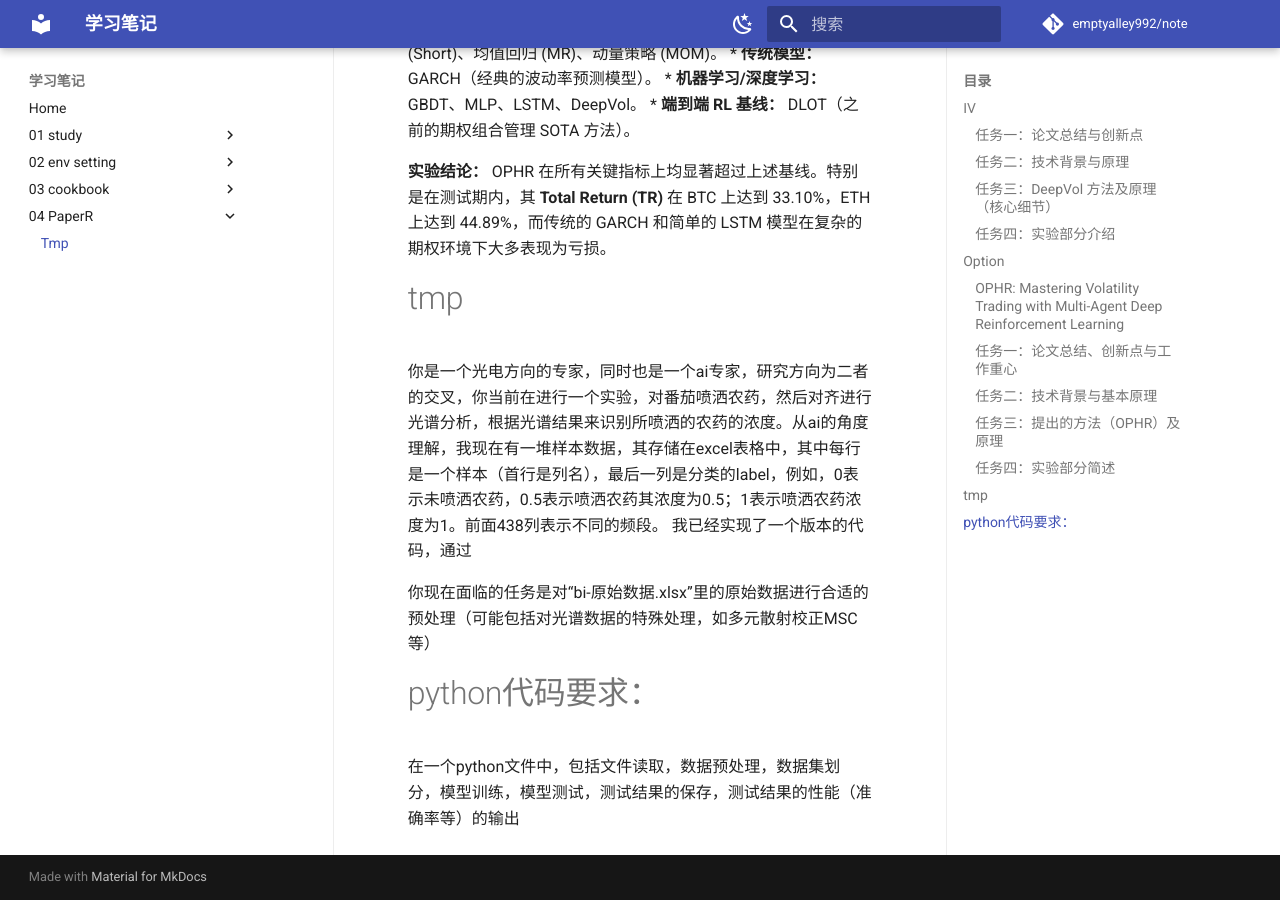
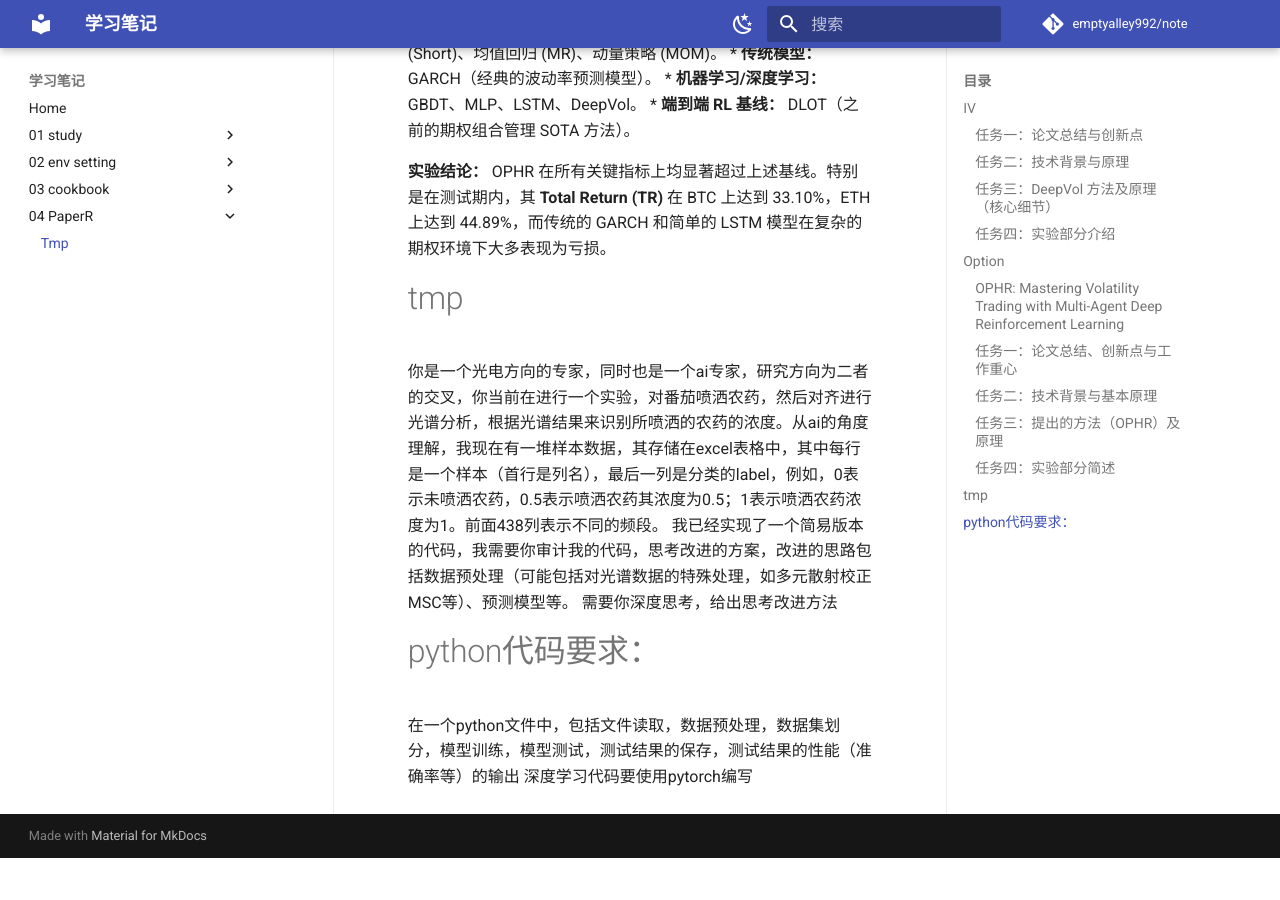
Before and after one commit to emptyalley992/note, an MkDocs documentation site: the page built from docs/04 PaperR/tmp.md, in a window 1280 px wide and 900 px high, scrolled down 7234 px. Built offline with MkDocs 1.6.1 and Material for MkDocs 9.7.7, drawn with Linux system fonts in a browser that asks for light colours; comment, search, counter and statistics services are not loaded; after the commit the page ends 8092 px from its top, so only the background shows below that.

Commit message:
docs/04 PaperR/tmp.md updated from https://stackedit.cn/

```diff
--- a/docs/04 PaperR/tmp.md
+++ b/docs/04 PaperR/tmp.md
@@ -230,18 +230,17 @@ OPHR 在所有关键指标上均显著超过上述基线。特别是在测试期
 # tmp
 
 你是一个光电方向的专家，同时也是一个ai专家，研究方向为二者的交叉，你当前在进行一个实验，对番茄喷洒农药，然后对齐进行光谱分析，根据光谱结果来识别所喷洒的农药的浓度。从ai的角度理解，我现在有一堆样本数据，其存储在excel表格中，其中每行是一个样本（首行是列名），最后一列是分类的label，例如，0表示未喷洒农药，0.5表示喷洒农药其浓度为0.5；1表示喷洒农药浓度为1。前面438列表示不同的频段。
-我已经实现了一个版本的代码，通过
-
-你现在面临的任务是对“bi-原始数据.xlsx”里的原始数据进行合适的预处理（可能包括对光谱数据的特殊处理，如多元散射校正MSC等）
-
+我已经实现了一个简易版本的代码，我需要你审计我的代码，思考改进的方案，改进的思路包括数据预处理（可能包括对光谱数据的特殊处理，如多元散射校正MSC等）、预测模型等。
+需要你深度思考，给出思考改进方法
 
 # python代码要求：
 在一个python文件中，包括文件读取，数据预处理，数据集划分，模型训练，模型测试，测试结果的保存，测试结果的性能（准确率等）的输出
+深度学习代码要使用pytorch编写
 
 
 
 <!--stackedit_data:
-eyJoaXN0b3J5IjpbMjExOTU2MDQ4OSwyMDIzODY5OTI4LC0xND
+eyJoaXN0b3J5IjpbMTc4NTg5MzQzMiwyMDIzODY5OTI4LC0xND
 cyMzAwMDIxLC04NTIxMjIzOCwtMTI3NjQ1MDI5NiwtNjEzMzY3
 NzA5LDE3NzgxMjk0NiwtODQyNzAxNjUyXX0=
 -->
```
